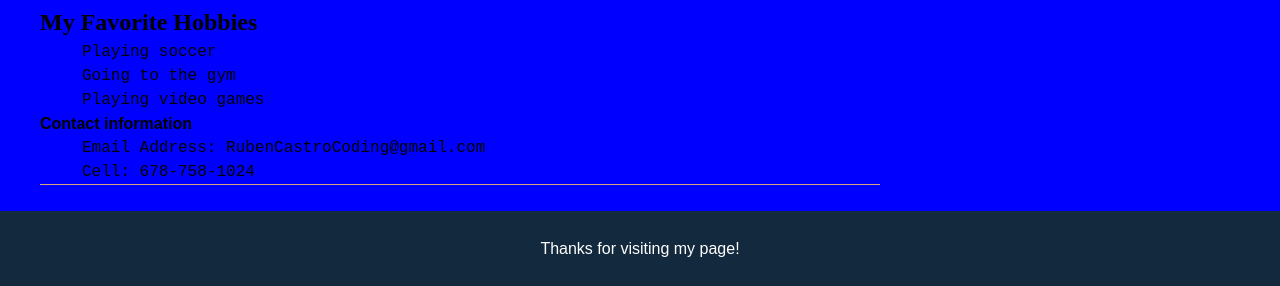
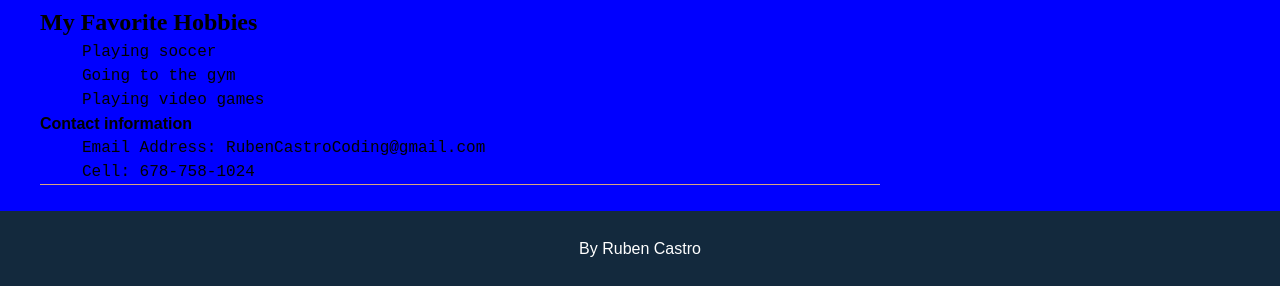
Before and after one commit to RubenCastroCoding/Building-Porfolio-Homework-Week-2, a plain HTML site: page index.html in a window 1280 px wide. Shown: the part 623-909 px from the top of the page. Drawn offline with Linux system fonts and the light colour scheme.

Commit message:
updated my name

```diff
--- a/index.html
+++ b/index.html
@@ -53,7 +53,7 @@
     </main>
 
     <footer>
-      <span>Thanks for visiting my page!</span>
+      <span>By Ruben Castro</span>
     </footer>
   </body>
 </html>
```
